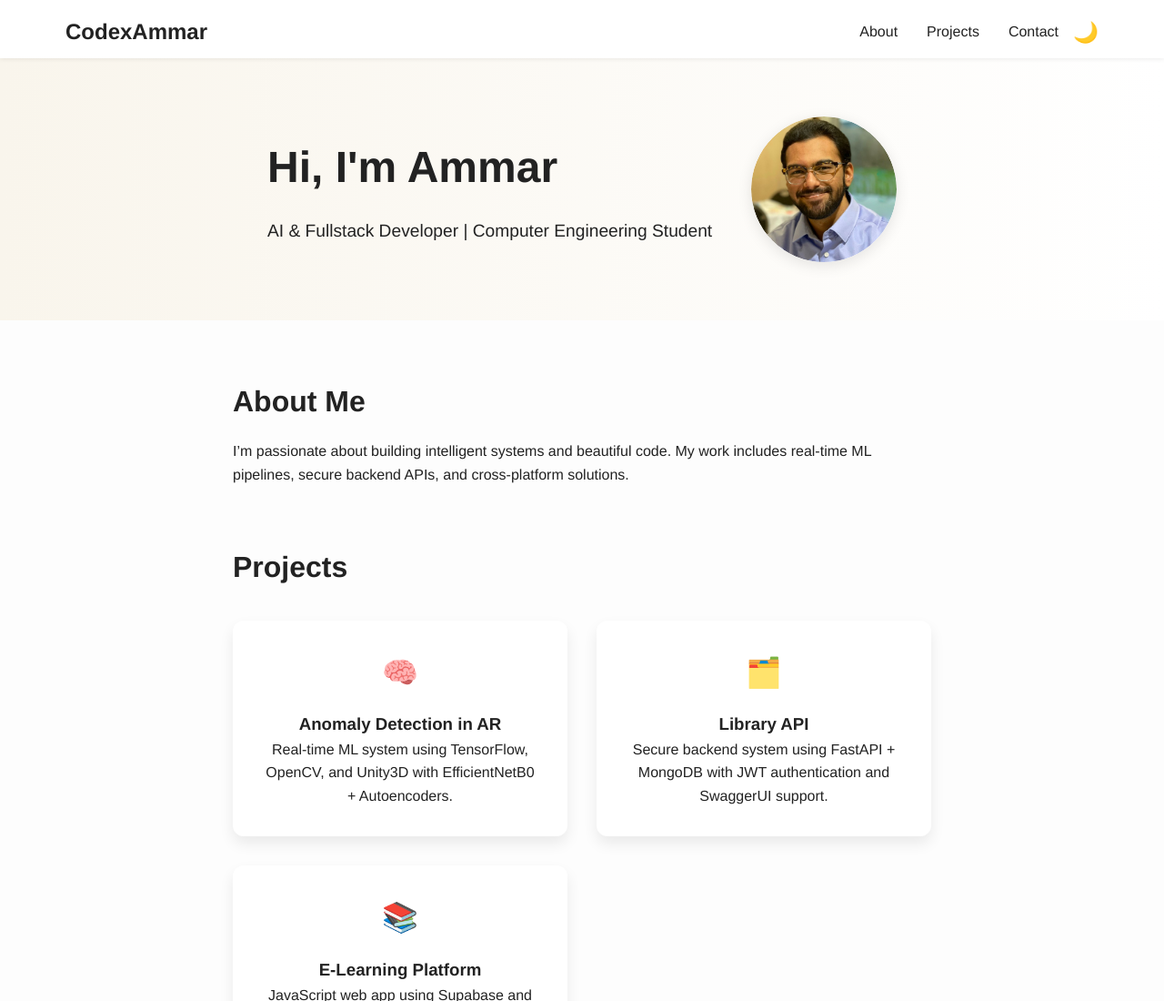
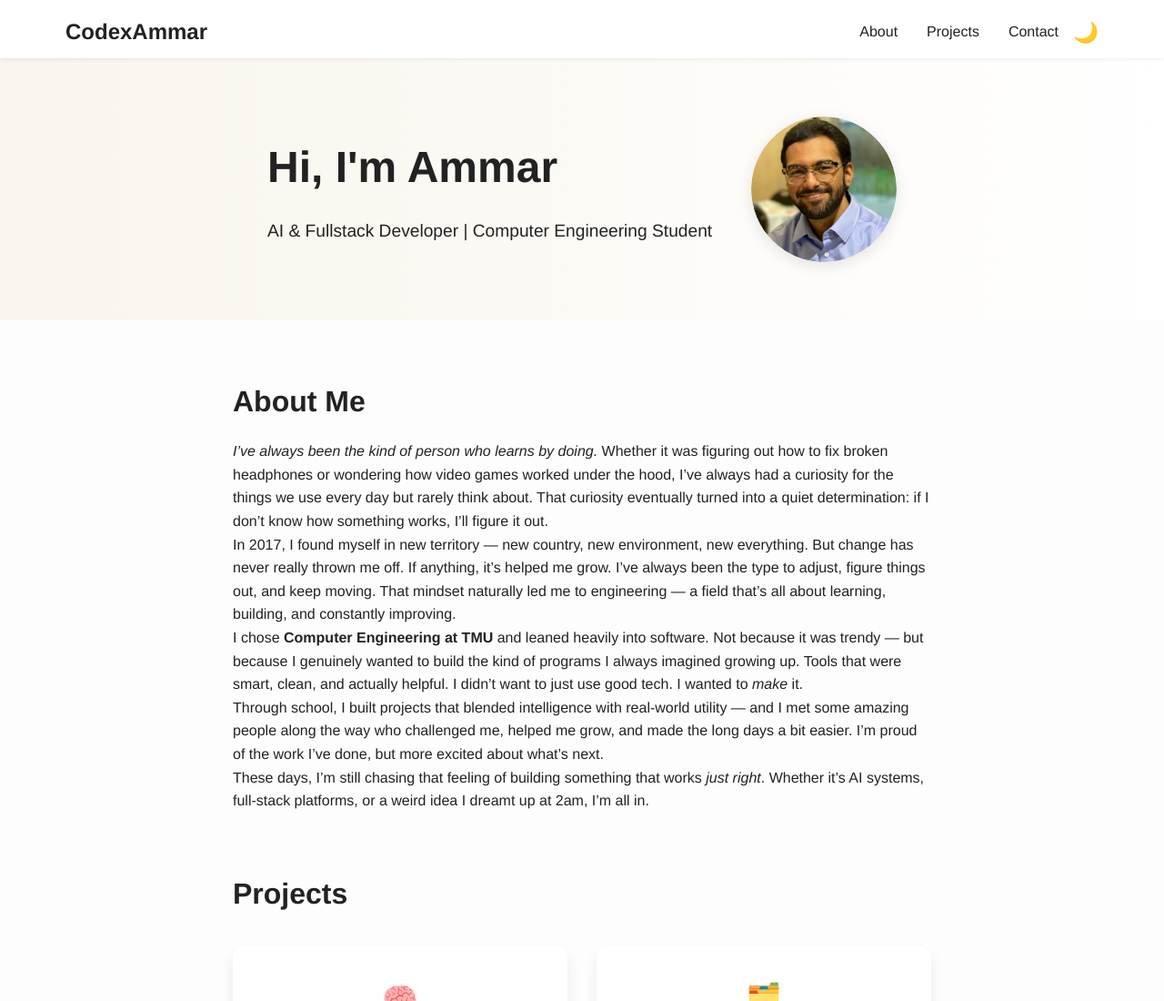
Before and after one commit to codexammar/codexammar.github.io, a plain HTML site: page index.html in a window 1280 px wide. Shown: the top 1100 px of the page at 91% size. Drawn offline with Linux system fonts and the light colour scheme.

```diff
--- a/index.html
+++ b/index.html
@@ -84,9 +84,17 @@
 
     <!-- ABOUT -->
     <section class="content" id="about">
-      <h2>About Me</h2>
-      <p>I’m passionate about building intelligent systems and beautiful code. My work includes real-time ML pipelines, secure backend APIs, and cross-platform solutions.</p>
-    </section>
+        <h2>About Me</h2>
+        <p><em>I’ve always been the kind of person who learns by doing.</em> Whether it was figuring out how to fix broken headphones or wondering how video games worked under the hood, I’ve always had a curiosity for the things we use every day but rarely think about. That curiosity eventually turned into a quiet determination: if I don’t know how something works, I’ll figure it out.</p>
+
+        <p>In 2017, I found myself in new territory — new country, new environment, new everything. But change has never really thrown me off. If anything, it’s helped me grow. I’ve always been the type to adjust, figure things out, and keep moving. That mindset naturally led me to engineering — a field that’s all about learning, building, and constantly improving.</p>
+
+        <p>I chose <strong>Computer Engineering at TMU</strong> and leaned heavily into software. Not because it was trendy — but because I genuinely wanted to build the kind of programs I always imagined growing up. Tools that were smart, clean, and actually helpful. I didn’t want to just use good tech. I wanted to <em>make</em> it.</p>
+
+        <p>Through school, I built projects that blended intelligence with real-world utility — and I met some amazing people along the way who challenged me, helped me grow, and made the long days a bit easier. I’m proud of the work I’ve done, but more excited about what’s next.</p>
+
+        <p>These days, I’m still chasing that feeling of building something that works <em>just right</em>. Whether it’s AI systems, full-stack platforms, or a weird idea I dreamt up at 2am, I’m all in.</p>
+      </section>
 
     <!-- PROJECTS -->
     <section class="content" id="projects">
```
